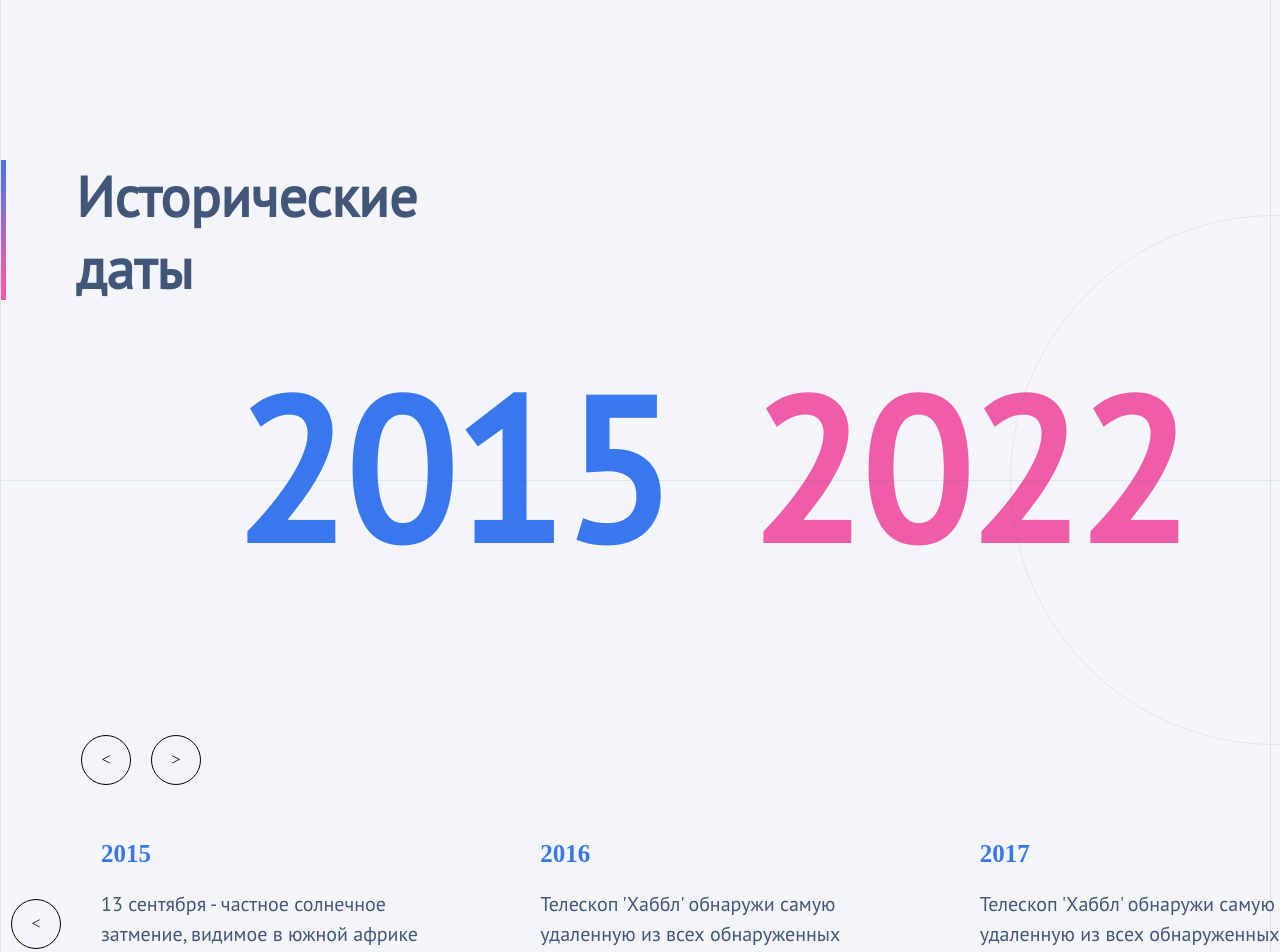
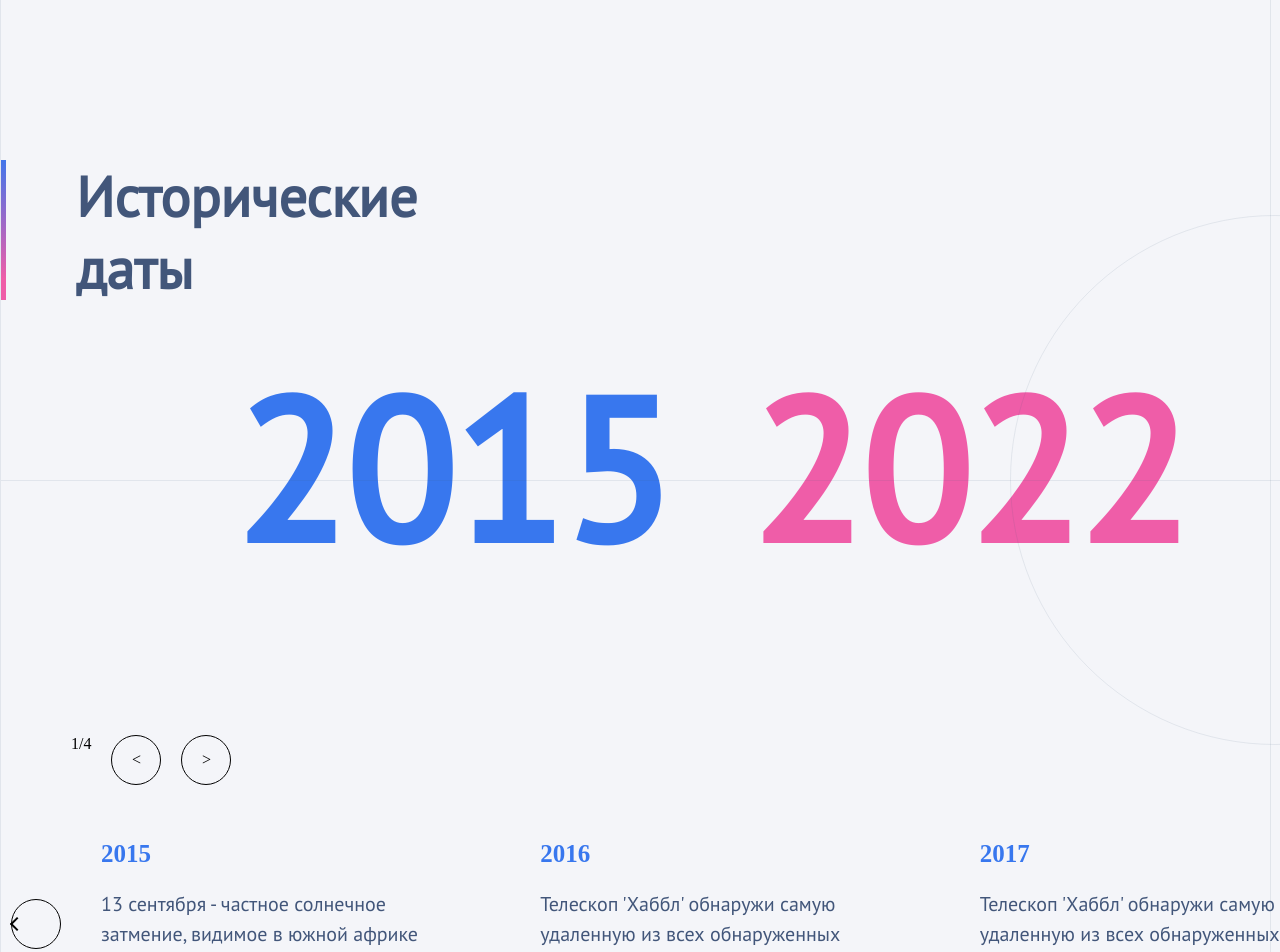
Before and after one commit to Maloilal/SliderTask, a React app: page / in a window 1280 px wide. Shown: the top 952 px of the page. Built offline with nearby package versions, Linux system fonts and the light colour scheme.

Commit message:
Add slider counter

```diff
--- a/src/components/Slider.tsx
+++ b/src/components/Slider.tsx
@@ -32,6 +32,12 @@ interface SliderProps {
 export default function Slider(props: SliderProps) {
   const slideRef = useRef<SwiperRef>(null);
   const [activeSlide, setActiveSlide] = useState<Slide>(props.slides[0]);
+
+  const activeIndexSlide = props.slides.findIndex(
+    (slide) => slide.id === activeSlide.id
+  );
+
+  const totalAmountSlides = props.slides.length;
 
   const slideTitle = props.title;
 
@@ -83,7 +89,11 @@ export default function Slider(props: SliderProps) {
         >
           <SubSliderDiv>{slides}</SubSliderDiv>
         </Swiper>
-        <SliderNavigation swiperRef={slideRef} />
+        <SliderNavigation
+          totalAmountSlides={totalAmountSlides}
+          activeSlide={activeIndexSlide}
+          swiperRef={slideRef}
+        />
         <VerticalVector />
         <MiddleVector />
         <MiddleCircle />
--- a/src/components/SliderNavigation.tsx
+++ b/src/components/SliderNavigation.tsx
@@ -4,9 +4,12 @@ import { Button, ButtonGroup } from "./SliderStyle";
 
 interface SliderNavigartionProps {
   swiperRef: React.RefObject<SwiperRef>;
+  activeSlide: number;
+  totalAmountSlides: number;
 }
 
 export const SliderNavigation = (props: SliderNavigartionProps) => {
+  const { activeSlide, totalAmountSlides } = props;
   const handlePrev = useCallback(() => {
     if (!props.swiperRef.current) return;
     props.swiperRef.current.swiper.slidePrev();
@@ -19,6 +22,9 @@ export const SliderNavigation = (props: SliderNavigartionProps) => {
 
   return (
     <ButtonGroup>
+      <div>
+        {activeSlide + 1}/{totalAmountSlides}
+      </div>
       <Button onClick={handlePrev}>{"<"}</Button>
       <Button onClick={handleNext}>{">"}</Button>
     </ButtonGroup>
--- a/src/components/SliderSlide.tsx
+++ b/src/components/SliderSlide.tsx
@@ -8,6 +8,7 @@ import {
   SubSliderDiv,
   SliderText,
   SwiperWrapper,
+  LeftArrow,
 } from "./SliderStyle";
 
 interface SliderSlideProps {
@@ -42,7 +43,9 @@ export function SliderSlide(props: SliderSlideProps) {
   return (
     <>
       <SwiperWrapper>
-        <Button onClick={handlePrev}>{"<"}</Button>
+        <Button onClick={handlePrev}>
+          <LeftArrow />
+        </Button>
         <Swiper
           touchMoveStopPropagation
           ref={refSubSlide}
--- a/src/components/SliderStyle.tsx
+++ b/src/components/SliderStyle.tsx
@@ -136,3 +136,11 @@ export const MiddleCircle = styled.div`
   border: 1px solid rgba(66, 86, 122, 0.1);
   border-radius: 50%;
 `;
+
+export const LeftArrow = styled.div`
+  width: 10px;
+  height: 10px;
+  border-top: 2px solid black;
+  border-left: 2px solid black;
+  transform: rotate(-45deg);
+`;
--- a/src/models/Slide.ts
+++ b/src/models/Slide.ts
@@ -1,4 +1,5 @@
 export class Slide {
+    id: number;
     title: string;
     startDate: Date;
     endDate: Date;
@@ -10,6 +11,7 @@ export class Slide {
       endDate: Date,
       subSlides: SubSlide[]
     ) {
+      this.id = Math.random()
       this.title = title;
       this.startDate = startDate;
       this.endDate = endDate;
```
